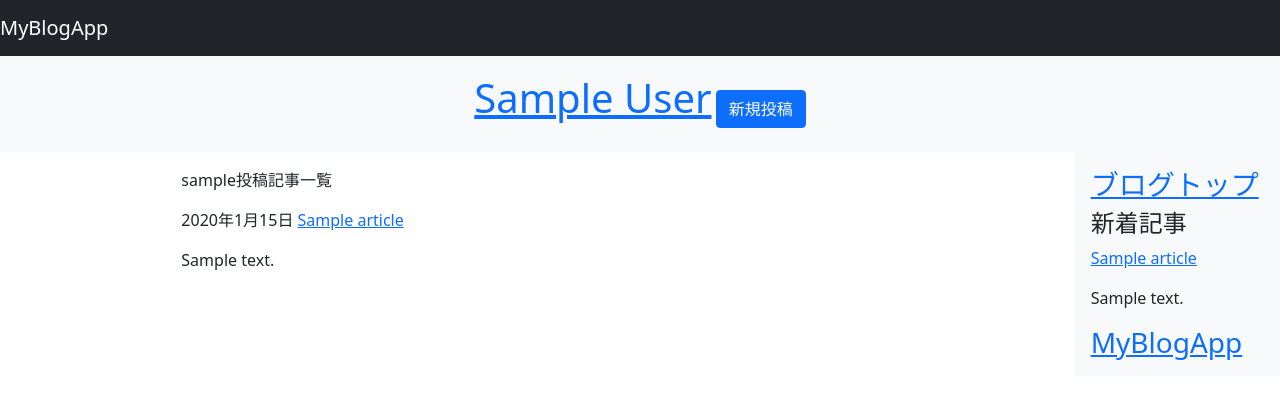
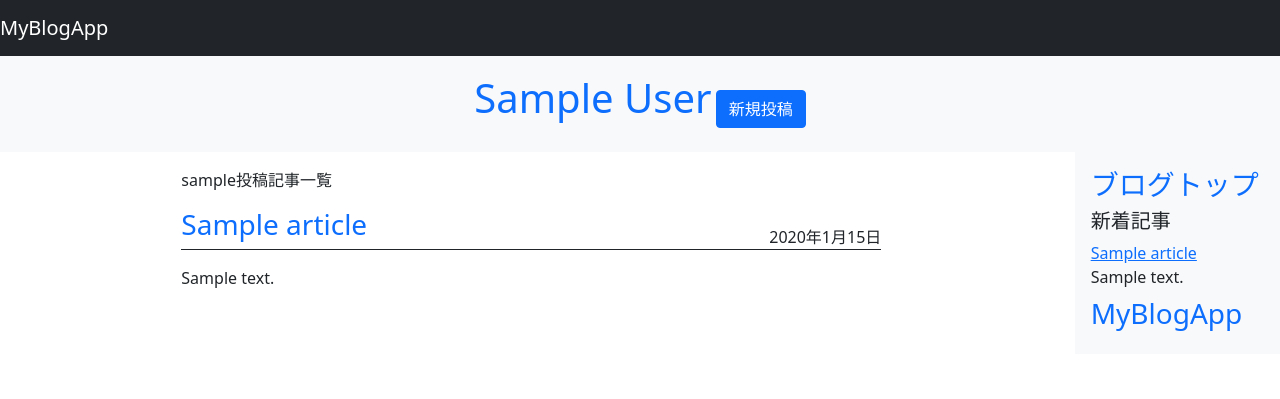
Before and after one commit to MasahiroOgata/MyBlogApp, a Django app: a page that uses myblog/diary/templates/diary/base.html in a window 1280 px wide. Shown: the top 399 px of the page. Run offline with Django 5.2, Linux system fonts and the light colour scheme; tables that the repository leaves empty hold one stand-in row (values such as "Sample post").

Commit message:
cssフォルダ作成

```diff
--- /dev/null
+++ b/myblog/diary/static/css/diary/article_list.css
@@ -0,0 +1,3 @@
+h1 {
+    text-align: center;
+}
--- a/myblog/diary/templates/diary/article_form.html
+++ b/myblog/diary/templates/diary/article_form.html
@@ -1,5 +1,6 @@
 {% extends './base.html' %}
 {% block content %}
+<div style='max-width: 700px;'>
     <h1>記事の{{ object|yesno:'更新,作成'}}</h1>
 
     <form action='' method='post'>
@@ -10,4 +11,5 @@
     <div>
         <a href='JavaScript:history.back()'>&lt; 戻る</a>
     </div>
+</div>
 {% endblock %}
--- a/myblog/diary/templates/diary/base.html
+++ b/myblog/diary/templates/diary/base.html
@@ -1,3 +1,4 @@
+{% load static %}
 <!DOCTYPE html>
 <html>
 
@@ -7,6 +8,8 @@
     <link href="https://cdn.jsdelivr.net/npm/bootstrap@5.0.2/dist/css/bootstrap.min.css" rel="stylesheet"
         integrity="sha384-EVSTQN3/azprG1Anm3QDgpJLIm9Nao0Yz1ztcQTwFspd3yD65VohhpuuCOmLASjC" crossorigin="anonymous">
     <style>body {padding-top: 50px;}</style>
+    {% block extrahead %}{% endblock %}
+    <!--<link rel="stylesheet" href="{% static 'css/diary/article_list.css' %}">-->
     <title>MyBlogApp</title>
 </head>
 
@@ -17,38 +20,32 @@
     {% if diary_owner %}
     <div class='text-center py-4 bg-light'>
         <div class='d-inline'>
-            <a class='h1 text-center' href='{% url "diary:user_index" diary_owner.username %}'>{{ diary_owner.diary_title }}</a>
-
-
-        </div>
+            <a class='h1 text-center' href='{% url "diary:user_index" diary_owner.username %}' style='text-decoration-line: none;'>{{ diary_owner.diary_title }}</a>
+       </div>
         <div class='d-inline'>
             <a class='btn btn-primary' href="{% url 'diary:create' diary_owner.username %}">新規投稿</a>
-
         </div>
     </div>
-
     {% endif %}
     <div class='row'>
         <div class='col-md-10 p-3'>
-            <div class='container row justify-content-center'>
+            <div class='container d-flex justify-content-center'>
                 {% block content %}
                 {% endblock %}
             </div>
         </div>
         <div class='col-md-2 p-3 bg-light'> <!-- style="height: calc(100vh - 50px);" -->
             {% if diary_owner %}
-            <a class='h3' href='{% url "diary:user_index" diary_owner.username %}'>ブログトップ</a><br>
+            <a class='h3' href='{% url "diary:user_index" diary_owner.username %}' style='text-decoration-line: none;'>ブログトップ</a><br>
                 {% if object_list %}
-                <h4 class='pt-2'>新着記事</h4>
+                <h5 class='pt-2'>新着記事</h5>
                     {% for article in object_list %}
-                    <p>
                         <a href="{% url 'diary:detail' article.author.username article.id %}">{{ article.title }}</a>
-                    </p>
-                    <p class='text-truncate'>{{ article.content }}</p>
+                        <p class='text-truncate mb-2'>{{ article.content }}</p>
                     {% endfor %}
                 {% endif %}
             {% endif %}
-            <a class='h3' href='{% url "diary:index" %}'>MyBlogApp</a>
+            <a class='h3' href='{% url "diary:index" %}' style='text-decoration-line: none;'>MyBlogApp</a>
         </div>
     </div>
 
--- a/myblog/diary/templates/diary/user_index.html
+++ b/myblog/diary/templates/diary/user_index.html
@@ -1,14 +1,14 @@
 {% extends './base.html' %}
 {% block content %}
-<div style='max-width: 700px;'>
+<div style='width: 700px;'>
     <p>{{ diary_owner.username }}投稿記事一覧</p>
 
     {% for article in object_list %}
-        <p>
-            {{ article.created_at|date:'Y年n月j日' }}
-            <a href="{% url 'diary:detail' article.author.username article.id %}">{{ article.title }}</a>
-        </p>
-        <p>{{ article.content | linebreaksbr }}</p>
+        <div class='d-flex justify-content-between align-items-end mb-3' style='border-bottom: thin solid;'>
+            <a class='h3' style='text-decoration-line: none;' href="{% url 'diary:detail' article.author.username article.id %}">{{ article.title }}</a>
+            <span class='text-end'>{{ article.created_at|date:'Y年n月j日' }}</span>
+        </div>
+        <p class='mb-5'>{{ article.content | linebreaksbr }}</p>
     {% endfor %}
 </div>
 {% endblock %}
--- a/myblog/diary/views.py
+++ b/myblog/diary/views.py
@@ -10,9 +10,14 @@ class DiaryOwnerMixin(generic.base.ContextMixin):
         try:
             diary_owner = CustomUser.objects.get(username=username)
             context['diary_owner'] = diary_owner
+            context['object_list'] = Article.objects.filter(author__username=username).order_by('-created_at')
         except CustomUser.DoesNotExist:
             context['diary_owner'] = None
         return context
+
+    # def get_queryset(self):
+    #     username = self.kwargs['username']
+    #     return Article.objects.filter(author__username=username).order_by('-created_at')
 
 class CollateAuthorAndPkMixin(generic.detail.SingleObjectMixin):
     model = Article
@@ -22,53 +27,24 @@ class CollateAuthorAndPkMixin(generic.detail.SingleObjectMixin):
         username = self.kwargs.get('username')
         return self.model.objects.filter(id=pk, author__username=username)
 
-    # def get_queryset(self):
-    #     if not self.model:
-    #         raise ImproperlyConfigured("CollateAuthorAndPkMixin requires a model.")
-    #     pk = self.kwargs.get('pk')
-    #     username = self.kwargs.get('username')
-    #     return self.model.objects.filter(id=pk, author__username=username)
-
 class IndexView(generic.ListView):
     def get_queryset(self):
         return Article.objects.order_by('-created_at')
 
 class UserIndexView(DiaryOwnerMixin, generic.ListView):
+    model = Article
     template_name = 'diary/user_index.html'
 
-    def get_queryset(self):
-        username = self.kwargs['username']
-        return Article.objects.filter(author__username=username).order_by('-created_at')
-
-class DetailView(DiaryOwnerMixin, generic.DetailView):
-    def get_queryset(self):
-        pk = self.kwargs['pk']
-        username = self.kwargs['username']
-        return Article.objects.filter(id=pk, author__username=username)
+class DetailView(DiaryOwnerMixin, CollateAuthorAndPkMixin, generic.DetailView):
+    pass
 
 class CreateView(DiaryOwnerMixin, generic.edit.CreateView):
     model = Article
     fields = '__all__'
 
-class UpdateView(DiaryOwnerMixin, generic.edit.UpdateView):
-    model = Article
+class UpdateView(DiaryOwnerMixin, CollateAuthorAndPkMixin, generic.edit.UpdateView):
     fields = '__all__'
 
-class DeleteView(DiaryOwnerMixin, generic.edit.DeleteView):
-    model = Article
-
+class DeleteView(DiaryOwnerMixin, CollateAuthorAndPkMixin, generic.edit.DeleteView):
     def get_success_url(self):
         return reverse_lazy('diary:user_index', kwargs={'username': self.kwargs['username']})
-
-# def get_diary_owner(self, context):
-#     username = self.kwargs['username']
-#     diary_owner = CustomUser.objects.get(username=username)
-#     context['diary_owner'] = diary_owner
-#     return context
-
-# def get_diary_owner_context(self, **kwargs):
-#     context = self.super().get_context_data(**kwargs)
-#     username = self.kwargs['username']
-#     diary_owner = CustomUser.objects.get(username=username)
-#     context['diary_owner'] = diary_owner
-#     return context
```
Also changed, not shown: myblog/diary/templates/diary/article_detail.html (+11 -7 lines), myblog/diary/templates/diary/article_list.html (+8 -0 lines). Lines whose indentation alone changed are shown as unchanged.
